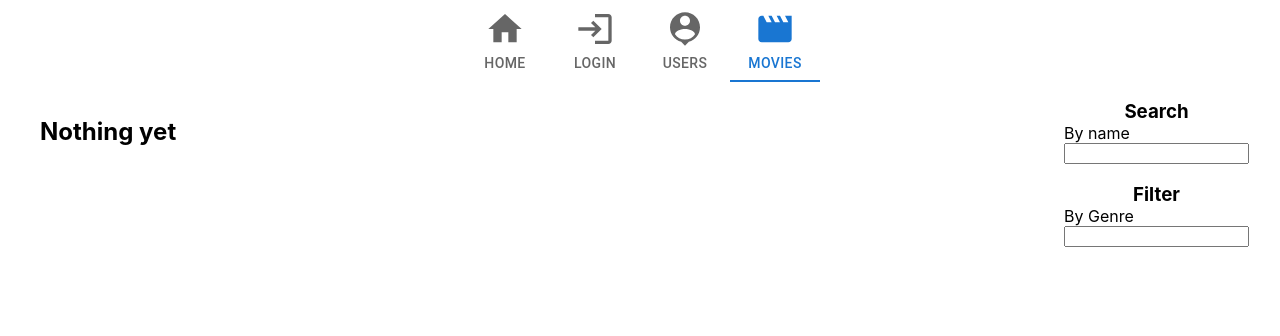
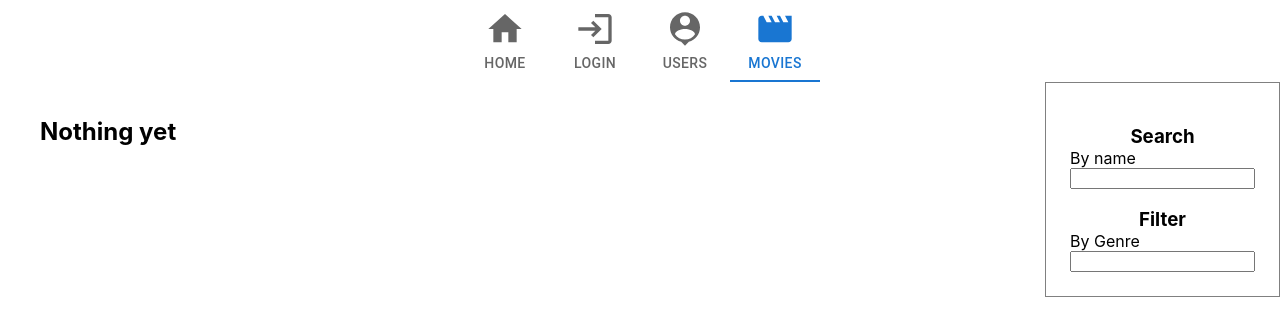
Before and after one commit to MyNameIsLiza/my-netflix, a React (Create React App) app: page /movies in a window 1280 px wide. Shown: the top 336 px of the page. Built offline with nearby package versions, Linux system fonts and the light colour scheme; no server answers.

Commit message:
css and auth fix

```diff
--- a/src/App/App.js
+++ b/src/App/App.js
@@ -14,28 +14,12 @@ import Users from "../Users/Users";
 import Login from "../Login/Login";
 import Movies from "../Movies/Movies";
 import PersonalAccount from "../PersonalAccount/PersonalAccount";
+import {getToken, getUser} from "../authentication";
 
 import firebaseConfig from "../firebaseConfig";
 
 if (!firebase.apps.length) {
     firebase.initializeApp(firebaseConfig);
-}
-
-function setToken(userToken) {
-    sessionStorage.setItem('token', JSON.stringify(userToken));
-}
-
-function setUser(user) {
-    sessionStorage.setItem('user', JSON.stringify(user));
-}
-
-function getToken() {
-    return sessionStorage.getItem('token');
-}
-
-function getUser() {
-    const userString = sessionStorage.getItem('user');
-    return JSON.parse(userString);
 }
 
 function getInitialValue() {
--- a/src/Movies/Movies.css
+++ b/src/Movies/Movies.css
@@ -7,14 +7,15 @@
         flex-direction: column-reverse;
         align-items: center;
     }
-    .MoviesUl{
-        flex-basis: 100%!important;
+
+    .MoviesUl {
+        flex-basis: 100% !important;
     }
 }
 
 @media screen and (max-width: 500px) {
     .Movie {
-        flex-basis: 25%!important;
+        flex-basis: 25% !important;
     }
 }
 
@@ -54,6 +55,13 @@
     fill: blueviolet;
 }
 
+.aside-content {
+    border: solid 1px gray;
+    height: fit-content;
+    padding: 1.5rem;
+    position: sticky;
+}
+
 aside h3 {
     margin-bottom: 0;
 }
--- a/src/Movies/Movies.js
+++ b/src/Movies/Movies.js
@@ -11,7 +11,6 @@ function addFavourite(id) {
         if (elem.val()) {
             newId = elem.val();
         } else {
-            console.log('O');
             newId = 0;
         }
     });
@@ -22,10 +21,6 @@ function addFavourite(id) {
     f[newId] = id;
     f['newId'] = ++newId;
     firebase.database().ref(`${getUser().uid}/favorites`).set(f);
-
-
-    console.log('newId', newId);
-    /*firebase.database().ref(`${getUser().uid}/favorites/${props.id}`).push(true);*/
 }
 
 function removeFavourite(id) {
@@ -84,7 +79,6 @@ function Movies() {
             if (target.value) {
                 const all = await fetchMovies();
                 const result = all.filter(item => item.genres.indexOf(target.value) !== -1);
-                console.log(result);
                 setMovies(result);
             } else {
                 const result = await fetchMovies();
@@ -109,6 +103,7 @@ function Movies() {
             }) : <h2>Nothing yet</h2>}
             </ul>
             <aside>
+                <div className="aside-content">
                     <div className="search">
                         <h3>Search</h3>
                         <label htmlFor="nameInput">By name</label>
@@ -118,6 +113,7 @@ function Movies() {
                         <h3>Filter</h3>
                         <label htmlFor="nameInput">By Genre</label>
                         <input type="text" id="genreInput" onChange={filterByGenre}/>
+                    </div>
                 </div>
             </aside>
 
--- a/src/Users/Users.js
+++ b/src/Users/Users.js
@@ -11,7 +11,6 @@ function addFriend(id) {
         if (elem.val()) {
             newId = elem.val();
         } else {
-            console.log('O');
             newId = 0;
         }
     });
--- a/src/authentication.js
+++ b/src/authentication.js
@@ -8,7 +8,6 @@ export const signInWithGoogle = (onReRender = ()=>{}) => {
         .auth()
         .signInWithPopup(authProvider)
         .then(function (result) {
-            console.log(result.credential.accessToken);
             sessionStorage.setItem('token', result.credential.accessToken);
             sessionStorage.setItem('user', JSON.stringify(result.user));
             onReRender();
@@ -38,6 +37,14 @@ export const signOut = (onReRender = ()=>{}) => {
         });
 }
 
+export function setUser(user) {
+    sessionStorage.setItem('user', JSON.stringify(user));
+}
+
+export function getToken() {
+    return sessionStorage.getItem('token');
+}
+
 export function getUser() {
     const userString = sessionStorage.getItem('user');
     return JSON.parse(userString);
```
Lines whose indentation alone changed are shown as unchanged.
